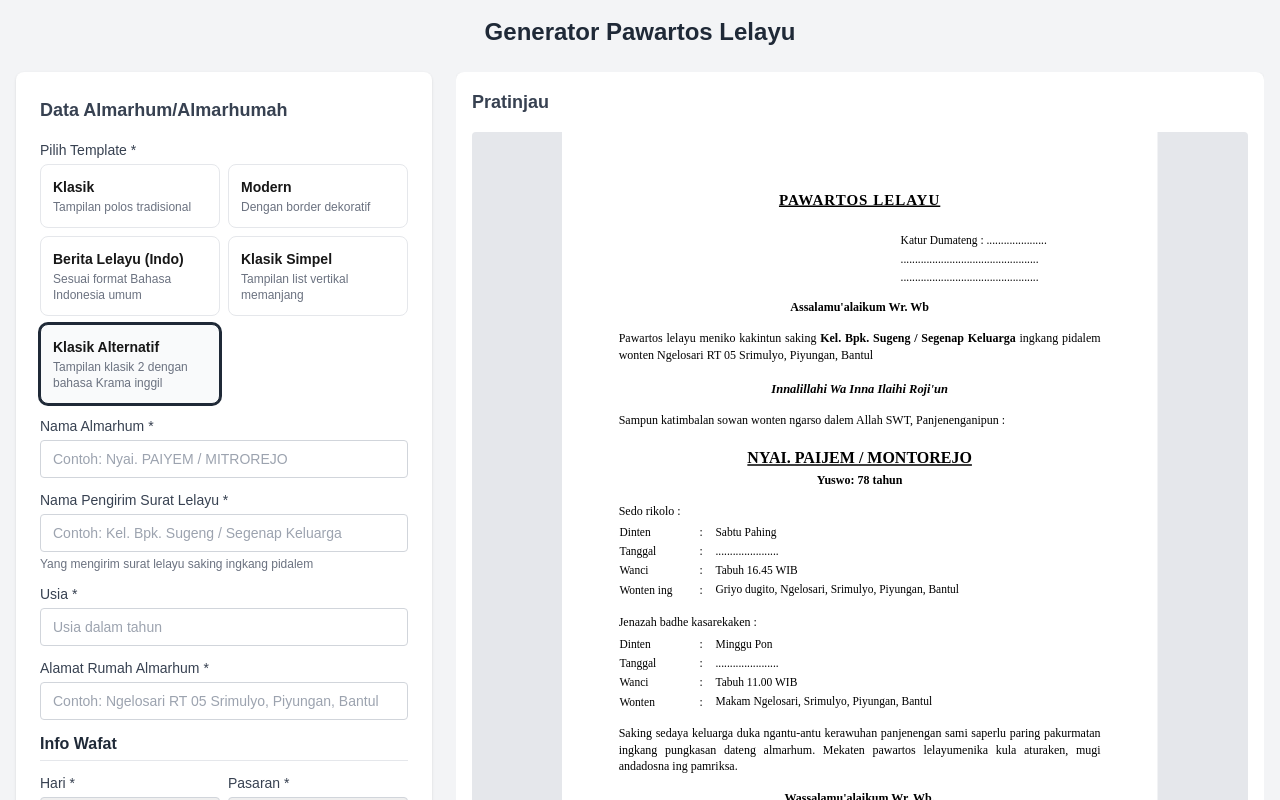
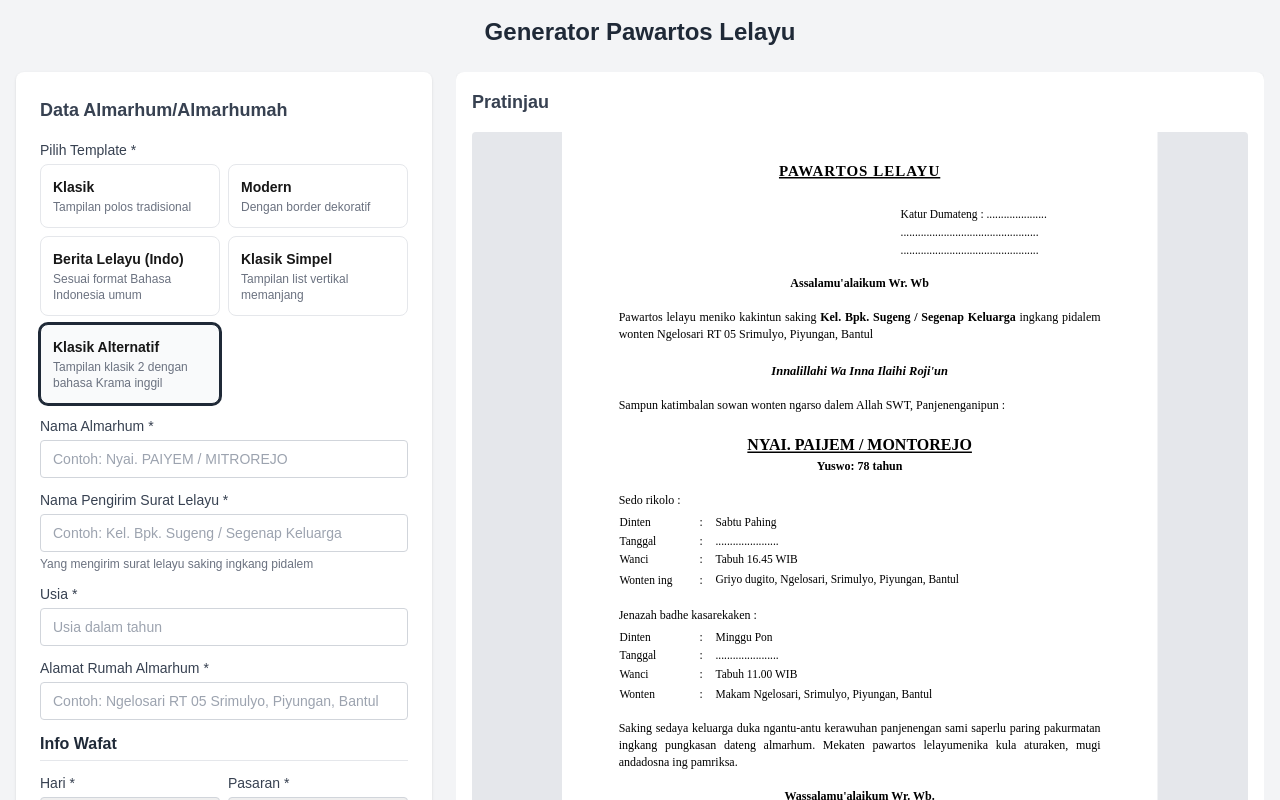
Before and after one commit to ardantus/undangan-lelayu, a Next.js app: page / in a window 1280 px wide. Both pictures are taken after a click on the button 130 px from the left and 364 px from the top of the page. Shown: the top 800 px of the page. Built offline with nearby package versions, Linux system fonts and the light colour scheme.

Commit message:
perbaiki jarak

```diff
--- a/src/components/TemplateKlasik2.tsx
+++ b/src/components/TemplateKlasik2.tsx
@@ -26,7 +26,7 @@ export default function TemplateKlasik2({ data, url }: Props) {
             style={{
                 width: "210mm",
                 height: "297mm",
-                padding: "20mm 20mm",
+                padding: "10mm 20mm 20mm 20mm",
                 boxSizing: "border-box",
                 fontFamily: "'Times New Roman', Times, serif",
                 fontSize: "12pt",
--- a/src/components/TemplateSimpel.tsx
+++ b/src/components/TemplateSimpel.tsx
@@ -26,7 +26,7 @@ export default function TemplateSimpel({ data, url }: Props) {
             style={{
                 width: "210mm",
                 height: "297mm",
-                padding: "20mm 20mm",
+                padding: "10mm 20mm 20mm 20mm",
                 boxSizing: "border-box",
                 fontFamily: "'Times New Roman', Times, serif",
                 fontSize: "12pt",
```
